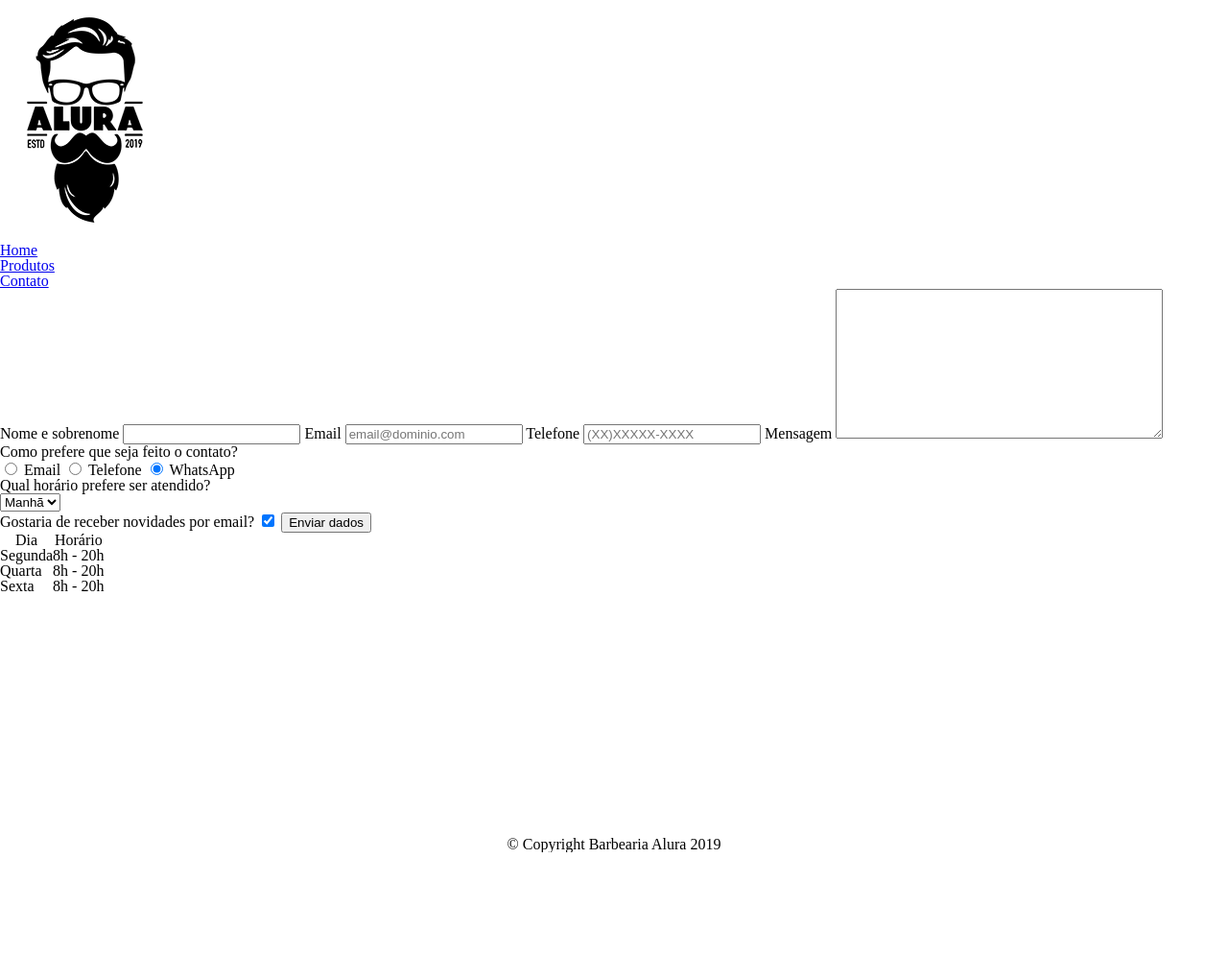
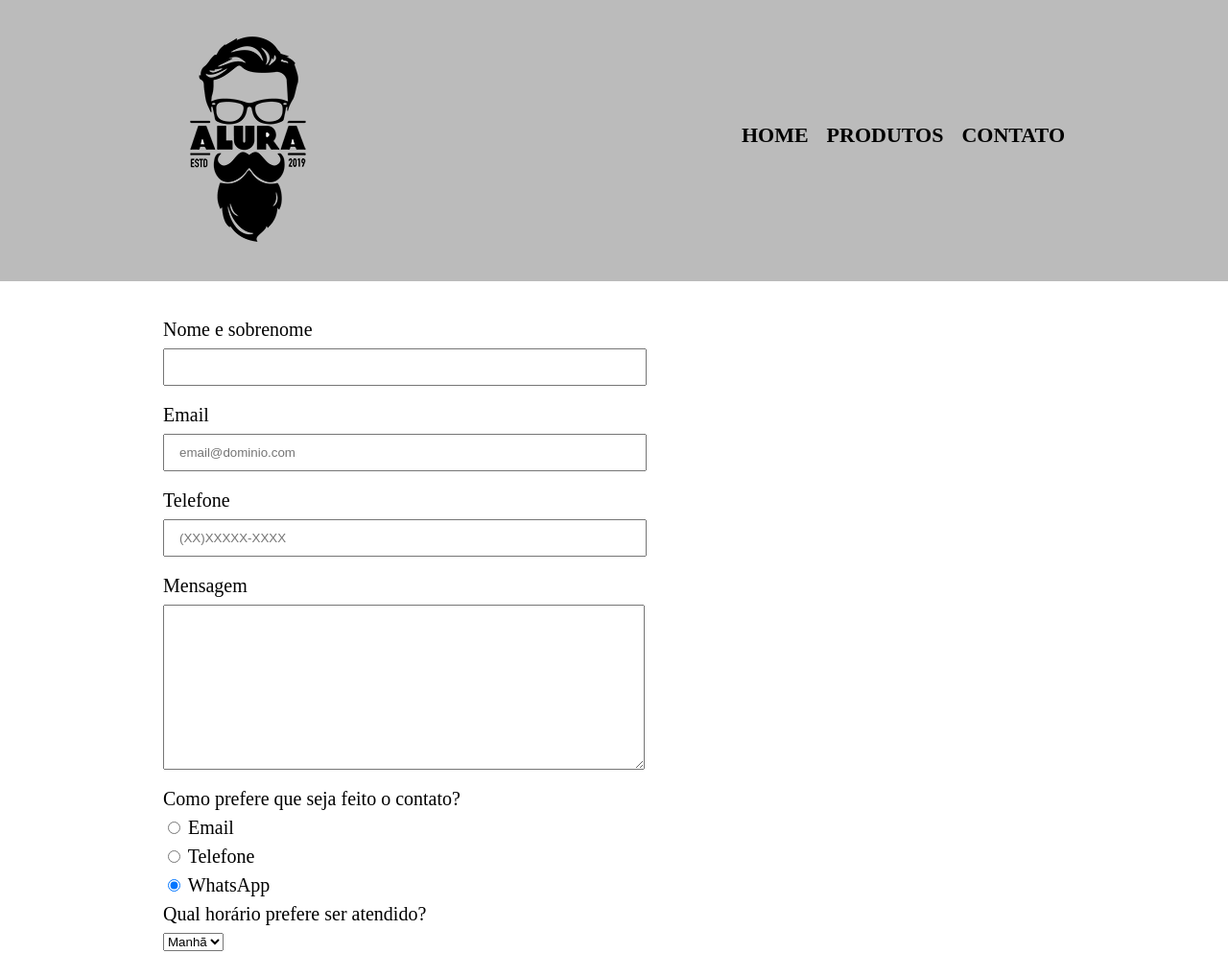
Before and after one commit to MarceloTadini/Html-CSS, a plain HTML site: page Introdução/contato.html in a window 1280 px wide. Shown: the top 994 px of the page at 96% size. Before the commit the page ends 888 px from the top, so only its background shows below. Drawn offline with Linux system fonts and the light colour scheme.

Commit message:
Update style.css

```diff
--- a/Introdução/styles/style.css
+++ b/Introdução/styles/style.css
@@ -1,55 +1,155 @@
-body{
+header{
+    background: #bbbbbb;
+    padding: 20px 0;
+}
+
+.caixa{
+    position: relative;
+    width: 940px; /*Largura padrão da web*/
+    margin: 0 auto;
+}
+
+nav{
+    position: absolute;
+    top: 110px;
+    right: 0;
 
 }
 
-#banner{
-    width: 100%;
+nav li{
+    display: inline; /*Uma linha*/
+    margin: 0 0 0 15px;
+}
+
+nav a{
+    text-transform: uppercase; /*colocando o texto em maiúsculo*/
+    color: black;
+    font-weight: bold; /*Negrito*/
+    font-size: 22px;
+    text-decoration: none;
 
 }
 
-.principal{
-    background: #cccccc;
-    padding: 30px;
+nav a:hover{
+    color: blueviolet;
+    text-decoration: underline;
 }
 
-.title-main{
-    padding-left: 20px;
+.produtos{
+    width: 940px;
+    margin: 0 auto;
+    padding: 50px 0; /*Primeiro: cima e baixo. Segundo: lados*/
 }
 
-.title-center{
+.produtos li{
+    display: inline-block;
     text-align: center;
+    width: 30%; /*Para cada elemento terá 30*/
+    vertical-align: top;
+    margin: 0 1.5%;
+    padding: 30px 20px;
+    box-sizing: border-box;
+    border: 2px dotted black;
+    border-radius: 8px;
+}
+
+.produtos li:hover{
+    border: 2px dotted blueviolet;
+}
+
+.produtos li:active{
+    border: 2px solid green;
+}
+
+.produtos li:hover h2{
+    font-size: 34px;
+}
+
+.produtos h2{
+    font-size: 32px;
+    font-weight: bold;
+}
+
+
+.produto-descricao{
+    font-size: 18px;
+}
+
+.produto-preco{
+    font-weight: bold;
+    font-size: 22px;
+    margin-top: 10px;
+}
+
+footer{
+    text-align: center;
+    background: url("/Introdução/imagens/bg.jpg");
+    padding: 40px 0;
+}
+
+.copyright{
+    color: white;
+    font-size: 13px;
+    margin-top: 20px;
+}
+
+main{
+    width: 940px;
+    margin: 0 auto;
+}
+
+form{
+    margin: 40px 0;
+}
+
+form label, form legend{
+    display: block;
+    font-size: 20px;
+    margin: 0 0 10px;
+}
+
+.input-padrao{
+    display: block;
+    margin: 0 0 20px;
+    padding: 10px 15px;
+    width: 50%;
+}
+
+.checkbox{
+    margin: 20px 0;
+}
+
+.enviar{
+    width: 40%;
+    padding: 15px 0;
+    background: blueviolet;
+    color: white;
+    font-weight: bold;
+    font-size: 18px;
+    border: none;
+    border-radius: 8px;
+    transition: 400ms;
+    cursor: pointer;
+}
+.enviar:hover{
+    background: rgb(81, 1, 116);
+    transform: scale(1.1);
+}
+
+table{
+    margin: 20px 0 40px;
+    width: 20%;
 
 }
 
-p{
-    text-align: center;
-
+thead{
+    background: #555555;
+    color: white;
+    font-weight: bold;
 }
 
-#missao{
-    font-size: 20px;
+td, th{
+    border: 1px solid black;
+    padding: 15px 8px;
+    text-align: center;
 }
-
-em strong{
-    color: red;
-}
-
-.beneficios{
-    background: white;
-    padding: 20px;
-}
-
-ul{
-    display: inline-block;
-    vertical-align: top;
-    width: 20%;
-    margin-right: 20%;
-}
-
-.itens {
-    font-style: italic;
-}
-
-#beneficios{
-    width: 50%;
-}
```
